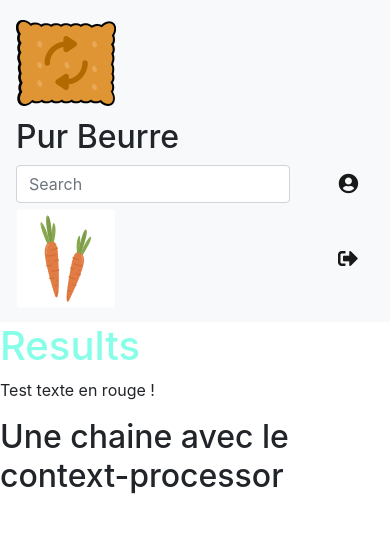
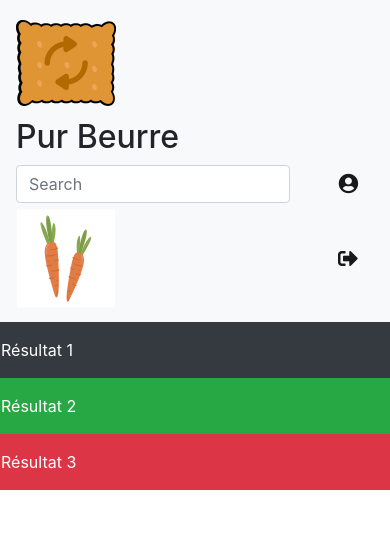
Before and after one commit to Wanbli83470/P8_ESTIVAL_THOMAS, a Django app: template Pur_Beurre/P8/templates/P8/results.html in a window 390 px wide. Shown: the top 533 px of the page. Run offline with Django 3.2, Linux system fonts and the light colour scheme; the template is opened without the code that fills it, so the values that code supplies are empty; some libraries are stand-ins or nearby versions.

Commit message:
Responsive de la page results

```diff
--- a/Pur_Beurre/P8/templates/P8/results.html
+++ b/Pur_Beurre/P8/templates/P8/results.html
@@ -6,7 +6,17 @@
 {% endblock title%}
 
 {% block content %}
-<h1 class="text-Okay">Results</h1>
-<p> Test texte en rouge ! </p>
-<h2>{{ ma_var }}  </h2>
+  <div class="row text-white" >
+    <div class="col-md-4 p-3 bg-dark">
+      Résultat 1
+    </div>
+
+    <div class="col-md-4 p-3 bg-success">
+      Résultat 2
+    </div>
+
+    <div class="col-md-4 p-3 bg-danger">
+      Résultat 3
+    </div>
+  </div>
 {% endblock content %}
--- a/Pur_Beurre/P8/urls.py
+++ b/Pur_Beurre/P8/urls.py
@@ -7,4 +7,5 @@ from . import views
 
 urlpatterns = [
     path('Legal_notice',views.Legal_notice),
+    path('results', views.results),
 ]
--- a/Pur_Beurre/P8/views.py
+++ b/Pur_Beurre/P8/views.py
@@ -5,6 +5,7 @@ from django.shortcuts import render
 def Legal_notice(request):
     return render(request, 'P8/Legal_Notice.html')
 
-""" Création de la vue pour les mentions légales """
-
+""" Création de la vue pour les resultats """
+def results(request):
+    return render(request, 'P8/results.html')
 # Create your views here.
```
